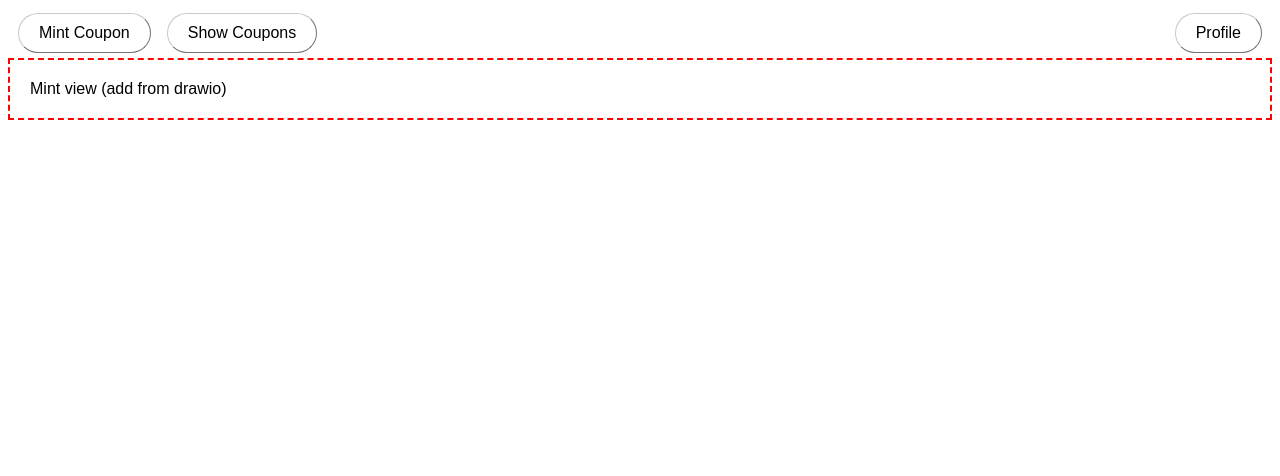
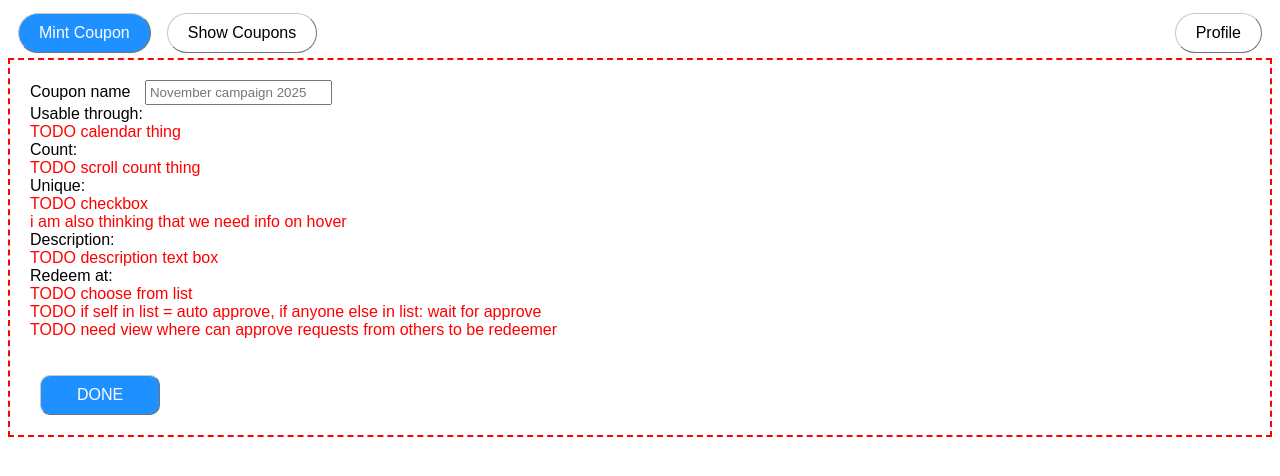
Before and after one commit to ArijaK/blockchain_coupons, a plain HTML site: page frontend/index.html in a window 1280 px wide. Drawn offline with Linux system fonts and the light colour scheme.

Commit message:
view page intro

```diff
--- a/frontend/index.html
+++ b/frontend/index.html
@@ -8,20 +8,44 @@
 </head>
 
 <body>
+
   <nav id="navigation">
     <div class="left-buttons">
-      <button id="mint_shortcut" onclick="showView('mint_view')">Mint Coupon</button>
+      <button id="mint_shortcut" onclick="showView('mint_view')" class="active">Mint Coupon</button>
       <button id="show_shortcut" onclick="showView('show_view')">Show Coupons</button>
     </div>
     <button id="profile_shortcut" onclick="showView('profile_view')">Profile</button>
   </nav>
 
+  <main id="views">
 
+    <div id="mint_view">
+      <!--  -->
+      <form action="">
+        <label for="coupon_name">Coupon name</label>
+        <input type="text" id="coupon_name" name="coupon_name" placeholder="November campaign 2025"><br>
+        <label for="usable_date">Usable through:</label>
+        <div class="unfinished">TODO calendar thing</div>
+        <label for="count">Count:</label>
+        <div class="unfinished">TODO scroll count thing</div>
+        <label for="unique">Unique:</label>
+        <div class="unfinished">TODO checkbox</div>
+        <div class="unfinished">i am also thinking that we need info on hover</div>
+        <label for="description">Description:</label>
+        <div class="unfinished">TODO description text box</div>
+        <label for="redeem_at">Redeem at:</label>
+        <div class="unfinished">TODO choose from list</div>
+        <div class="unfinished">TODO if self in list = auto approve, if anyone else in list: wait for approve</div>
+        <div class="unfinished"> TODO need view where can approve requests from others to be redeemer</div>
+        <br><br>
+        <input id="mint_done_button" type="submit" value="DONE">
+      </form>
+    </div>
 
-  <main id="views">
-    <div id="mint_view">Mint view (add from drawio)</div>
     <div id="show_view">Show view (add from drawio)</div>
+
     <div id="profile_view">Profile view</div>
+
   </main>
   <script src="script.js"></script>
 </body>
--- a/frontend/style.css
+++ b/frontend/style.css
@@ -57,3 +57,26 @@ main {
 #views>#mint_view {
     display: block;
 }
+
+/* Specific views */
+#mint_view>form>input {
+    margin-left: 10px;
+    padding: 3px;
+}
+
+.unfinished {
+    color: red;
+}
+
+#mint_done_button {
+    text-align: center;
+    width: 120px;
+    height: 40px;
+    font-size: 16px;
+    cursor: pointer;
+    border-radius: 10px;
+    border-width: 1px;
+    background: rgba(30, 144, 255);
+    color: white;
+    border-color: rgb(200, 200, 200)
+}
```
